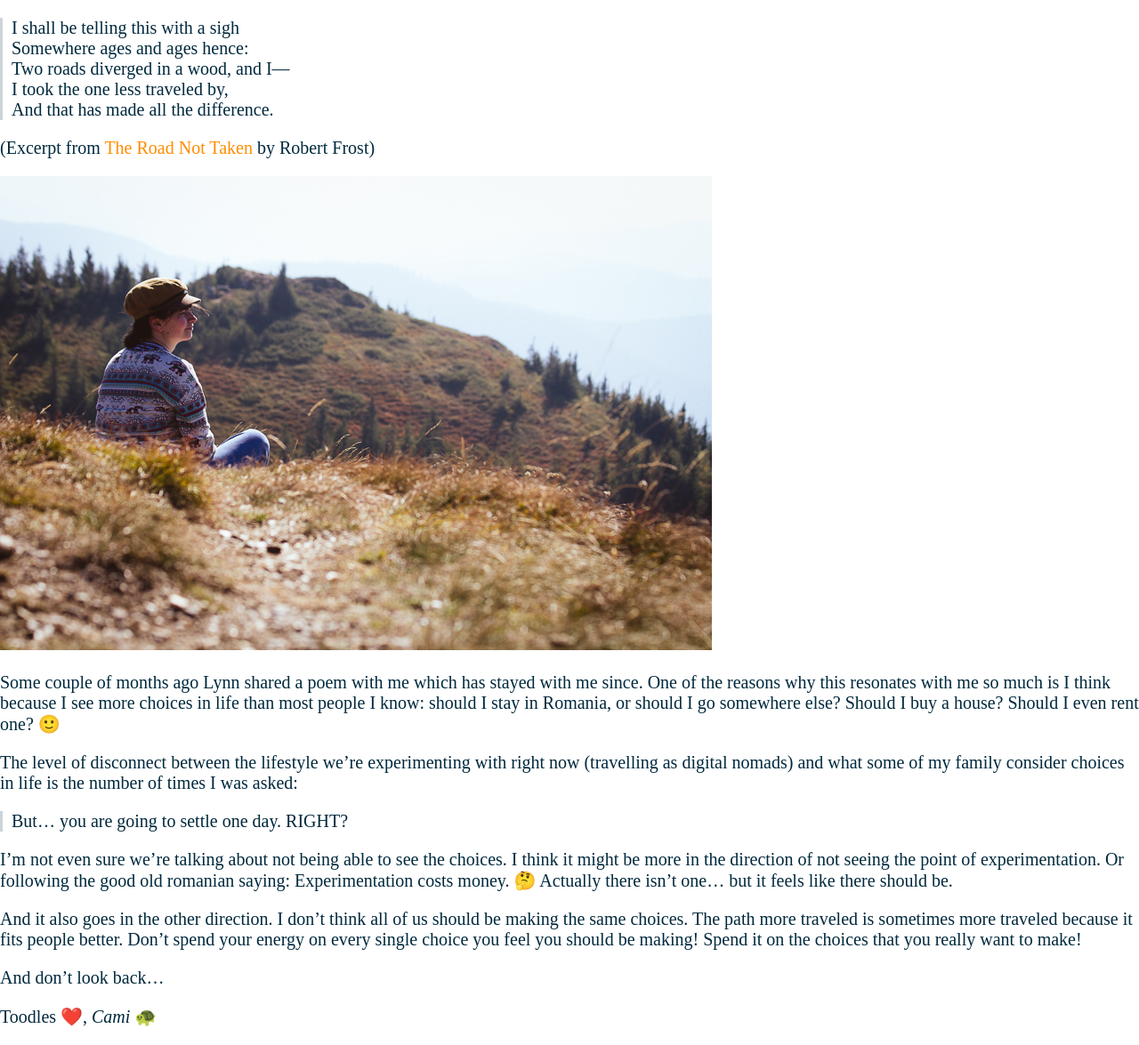
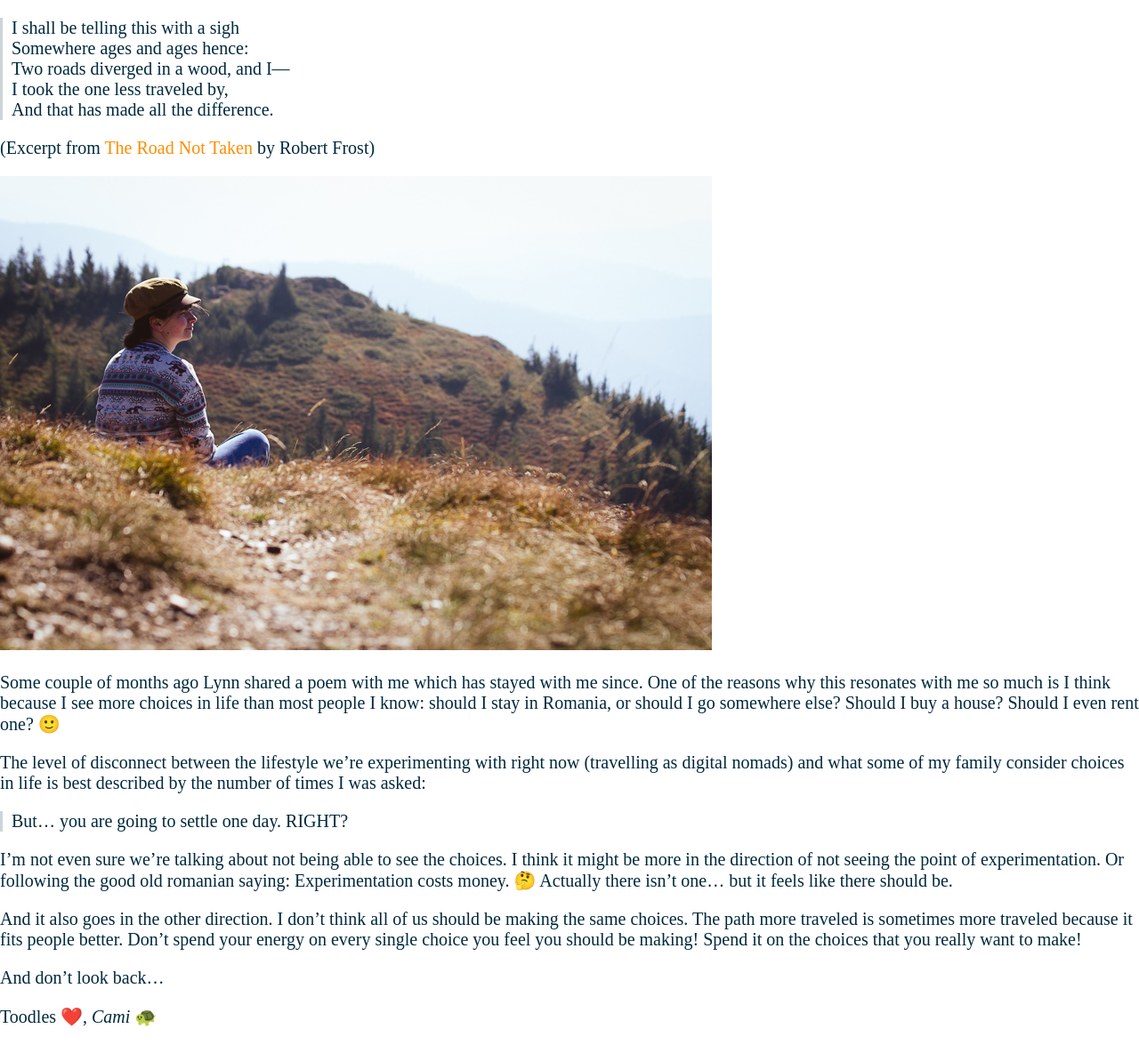
Before and after one commit to aengl/owlpath, a Jekyll site: the page built from _posts/2018-08-26-the-road-not-taken.md, in a window 1280 px wide. Shown: the whole page at 89% size. Built offline with Jekyll 4.4.1, drawn with Linux system fonts in a browser that asks for light colours; some web fonts are replaced; our own code applies the rules of GitHub Pages for plain Markdown files.

Commit message:
Change sentence

```diff
--- a/_posts/2018-08-26-the-road-not-taken.md
+++ b/_posts/2018-08-26-the-road-not-taken.md
@@ -15,7 +15,7 @@ date: 2018-08-26T12:50:42.150Z
 
 Some couple of months ago Lynn shared a poem with me which has stayed with me since. One of the reasons why this resonates with me so much is I think because I see more choices in life than most people I know: should I stay in Romania, or should I go somewhere else? Should I buy a house? Should I even rent one? 🙂
 
-The level of disconnect between the lifestyle we're experimenting with right now (travelling as digital nomads) and what some of my family consider choices in life is the number of times I was asked:
+The level of disconnect between the lifestyle we're experimenting with right now (travelling as digital nomads) and what some of my family consider choices in life is best described by the number of times I was asked:
 
 >  But... you are going to settle one day. RIGHT?
 
```
